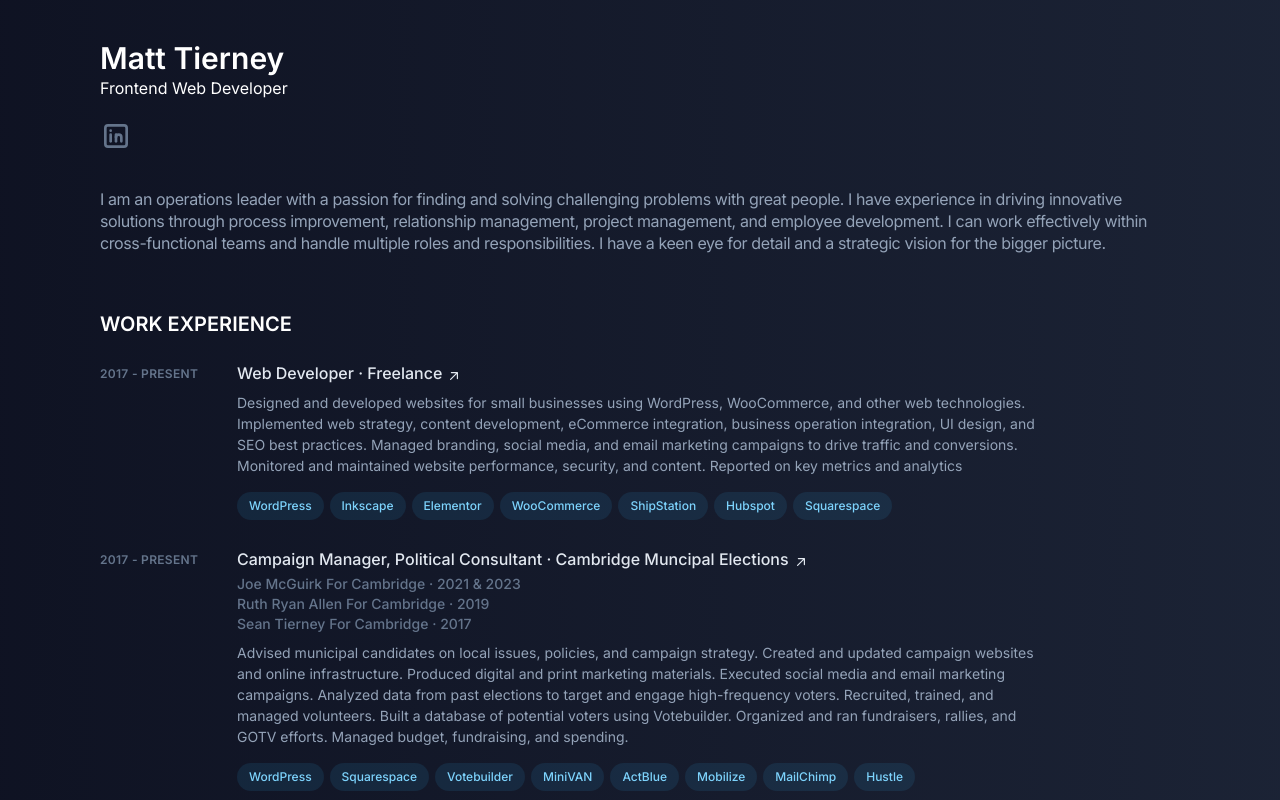
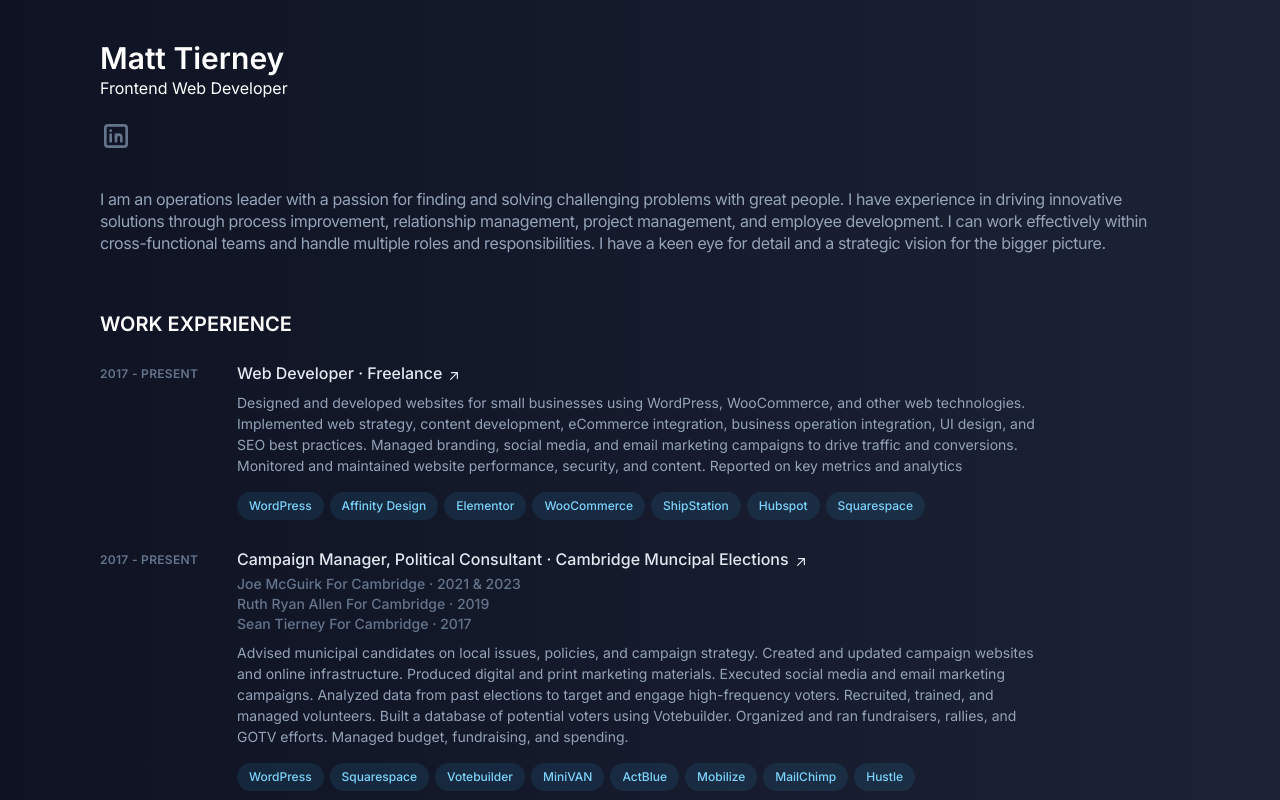
Before and after one commit to silvrfox153/matt-portfolio-3.0, a Next.js app: page / in a window 1280 px wide. Shown: the top 800 px of the page. Built offline with nearby package versions, Linux system fonts and the light colour scheme.

Commit message:
Changes Inkscape to Affinity Design

```diff
--- a/app/components/Experience.jsx
+++ b/app/components/Experience.jsx
@@ -61,7 +61,7 @@ const Experience = () => {
                   </li>
                   <li className="mr-1.5 mt-2">
                     <div className="flex items-center rounded-full bg-sky-400/10 px-3 py-1 text-xs font-medium leading-5 text-sky-300 ">
-                      Inkscape
+                      Affinity Design
                     </div>
                   </li>
                   <li className="mr-1.5 mt-2">
```
